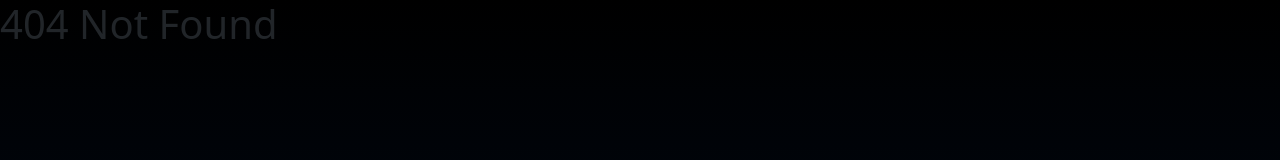
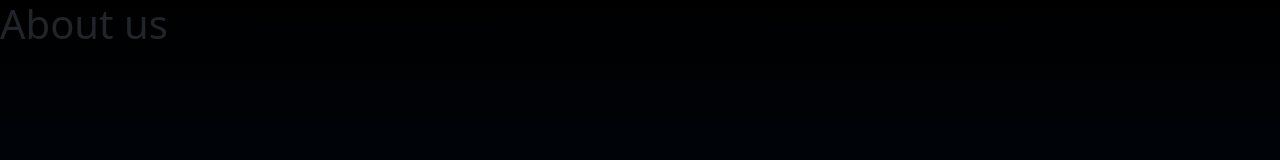
Before and after one commit to intelkid7/HarryPotterEnc, a React (Vite) app in the folder client/wmc/: page /about in a window 1280 px wide. Before the commit this address had no page. Shown: the top 160 px of the page. Built offline with nearby package versions, Linux system fonts and the light colour scheme; a web font is replaced by a local one.

Commit message:
made about us page

```diff
--- a/client/wmc/src/App.jsx
+++ b/client/wmc/src/App.jsx
@@ -20,6 +20,7 @@ import SpellsDetails from './components/Details/SpellsDetails';
 import HouseQuize from './components/Quizs/HouseQuize';
 import CreateCharacter from './components/Admin/CreateCharacter';
 import CreateWand from './components/Admin/createWand';
+import About from './components/About';
 
 function App() {
 
@@ -29,6 +30,7 @@ function App() {
         <Route path="/createCharacter" element={<CreateCharacter />} />
         <Route path="/createWand" element={<CreateWand />} />
         <Route path="/" element={<Home />} />
+        <Route path="/about" element={<About />} />
         <Route path="/explore" element={<Explore />} />
         <Route path="/books" element={<Books />} />
         <Route path="/characters" element={<Characters />} />
--- /dev/null
+++ b/client/wmc/src/components/About.jsx
@@ -0,0 +1,9 @@
+import React from 'react'
+
+export default function About() {
+  return (
+    <div>
+      <h1>About us</h1>
+    </div>
+  )
+}
--- a/client/wmc/src/components/Navbar.jsx
+++ b/client/wmc/src/components/Navbar.jsx
@@ -79,7 +79,7 @@ export default function Navbar() {
           </button>
           <div className="collapse navbar-collapse" id="navbarSupportedContent">
             <ul className="navbar-nav me-auto mb-lg-0 navlist">
-              <li className='nav-item'><NavLink className='nav-link' to="#">About Us</NavLink></li>
+              <li className='nav-item'><NavLink className='nav-link' to="/about">About Us</NavLink></li>
               <li className='nav-item'><NavLink className='nav-link' to="#">Home</NavLink></li>
               <li className='nav-item'><NavLink className='nav-link' to="#" id="cu">Contact Us</NavLink></li>
               <li className='nav-item'><NavLink className='nav-link' to="#" onClick={handleClickOpen} id="cu">Explore</NavLink></li>
```
